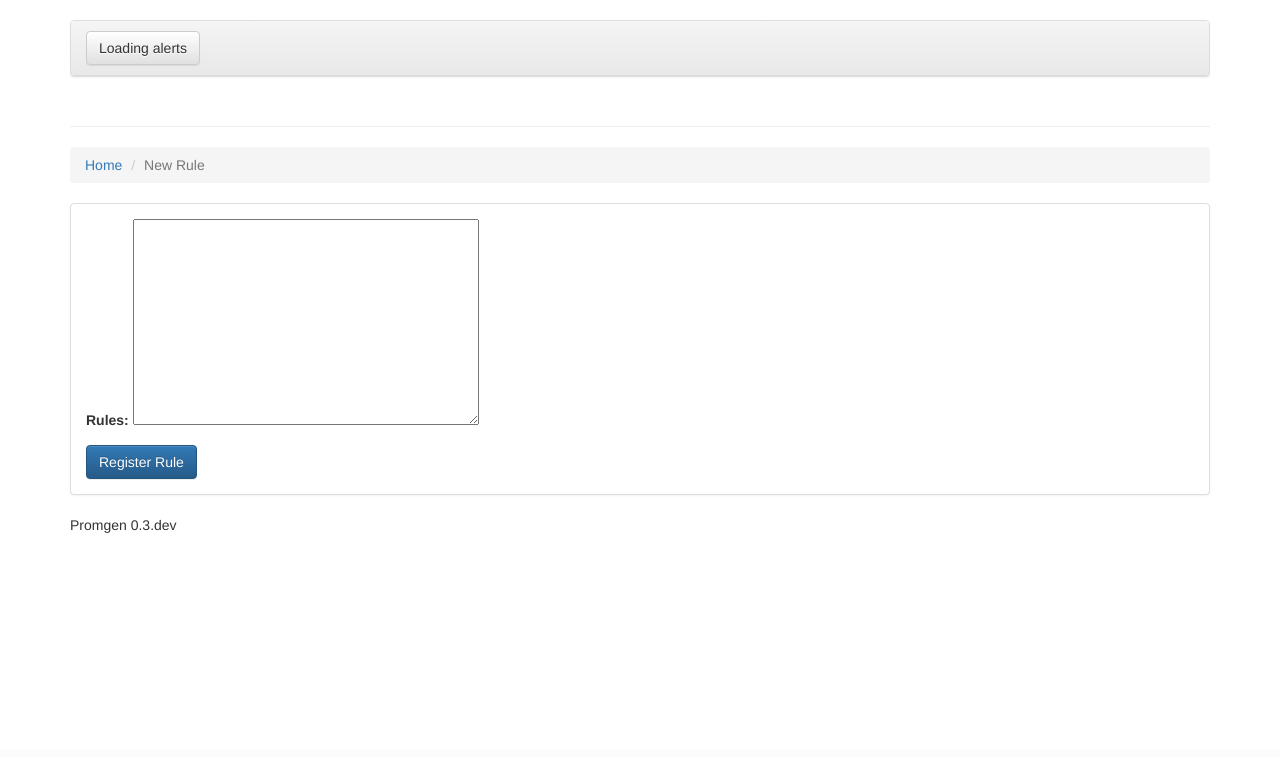
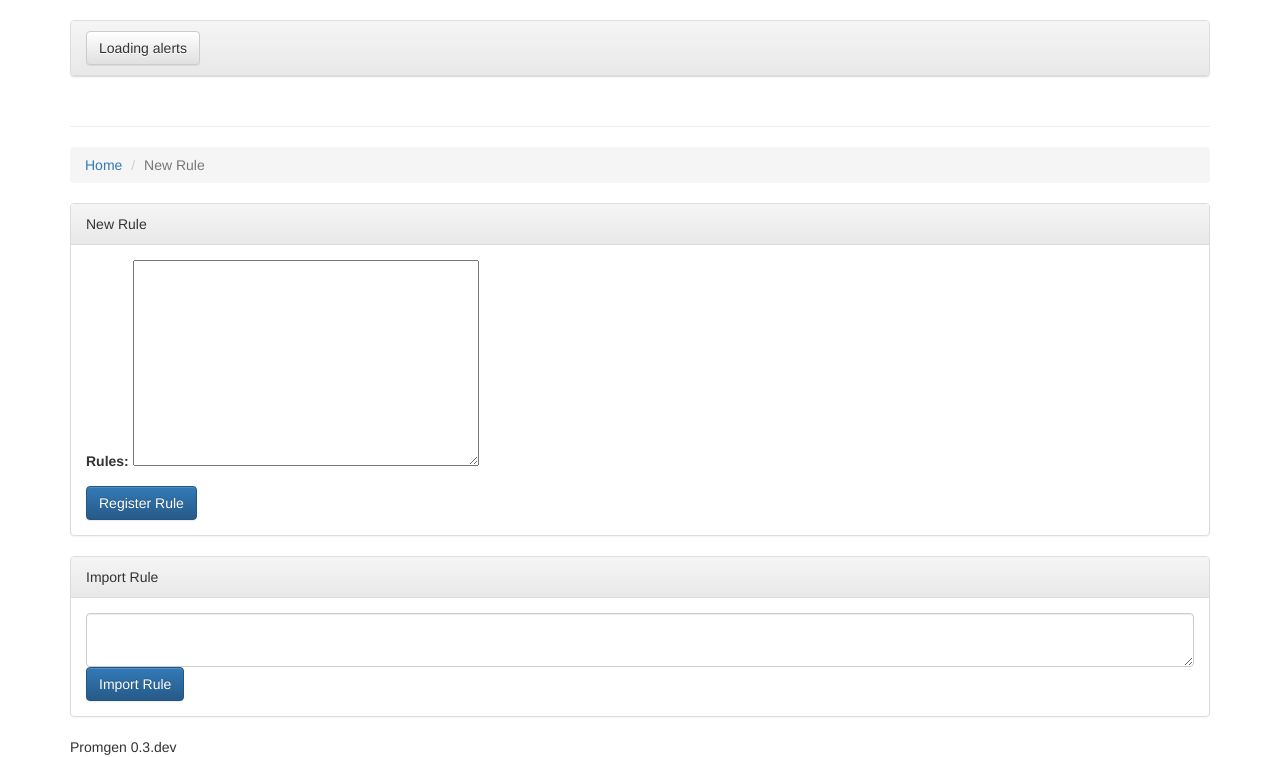
Before and after one commit to line/promgen, a Django app: template promgen/templates/promgen/rule_register.html in a window 1280 px wide. Shown: the part 51-808 px from the top of the page. Before the commit the page ends 584 px from the top, so only its background shows below. Run offline with Django 3.2, Linux system fonts and the light colour scheme; the template is opened without the code that fills it: values that come from a table or form of the project are taken from there, others are empty; parts of the project's set-up code (start-up, migrations or seed data) failed here and were passed over; some libraries are stand-ins or nearby versions.

Commit message:
Stub for importing rules under a specific project

```diff
--- a/promgen/templates/promgen/rule_register.html
+++ b/promgen/templates/promgen/rule_register.html
@@ -15,6 +15,7 @@
 </ol>
 
 <div class="panel panel-default">
+  <div class="panel-heading">New Rule</div>
   <div class="panel-body">
     <form action="" method="post">{% csrf_token %}
         {{ form.as_p }}
@@ -23,4 +24,14 @@
   </div>
 </div>
 
+<div class="panel panel-default">
+  <div class="panel-heading">Import Rule</div>
+  <div class="panel-body">
+    <form action="" method="post">{% csrf_token %}
+        <textarea class="form-control" name="import"></textarea>
+        <button class="btn btn-primary">Import Rule</button>
+    </form>
+  </div>
+</div>
+
 {% endblock %}
```
